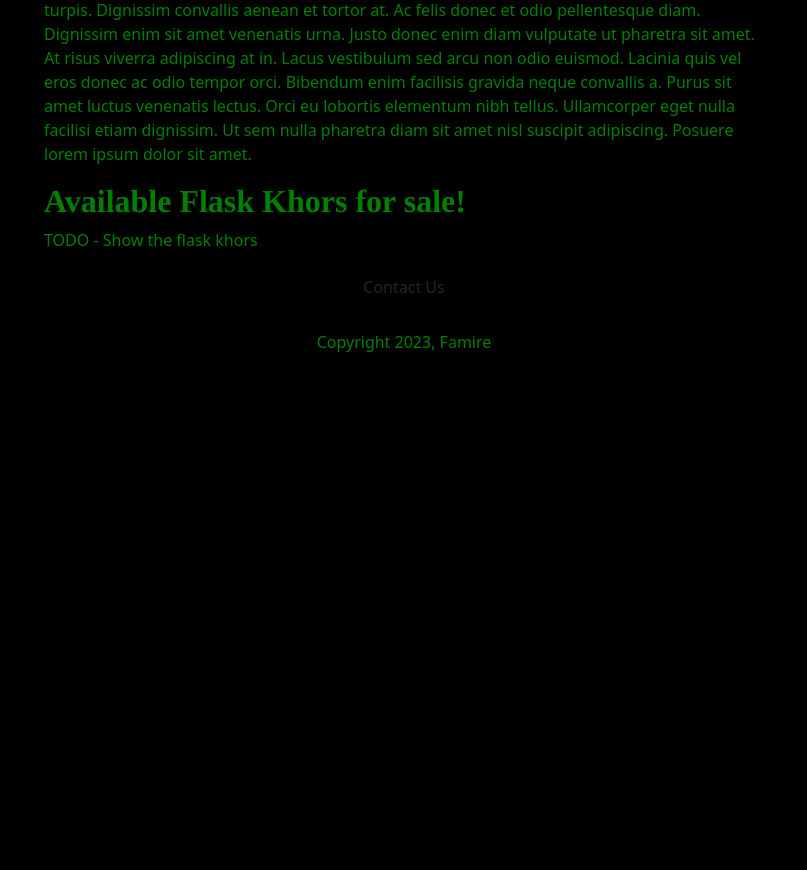
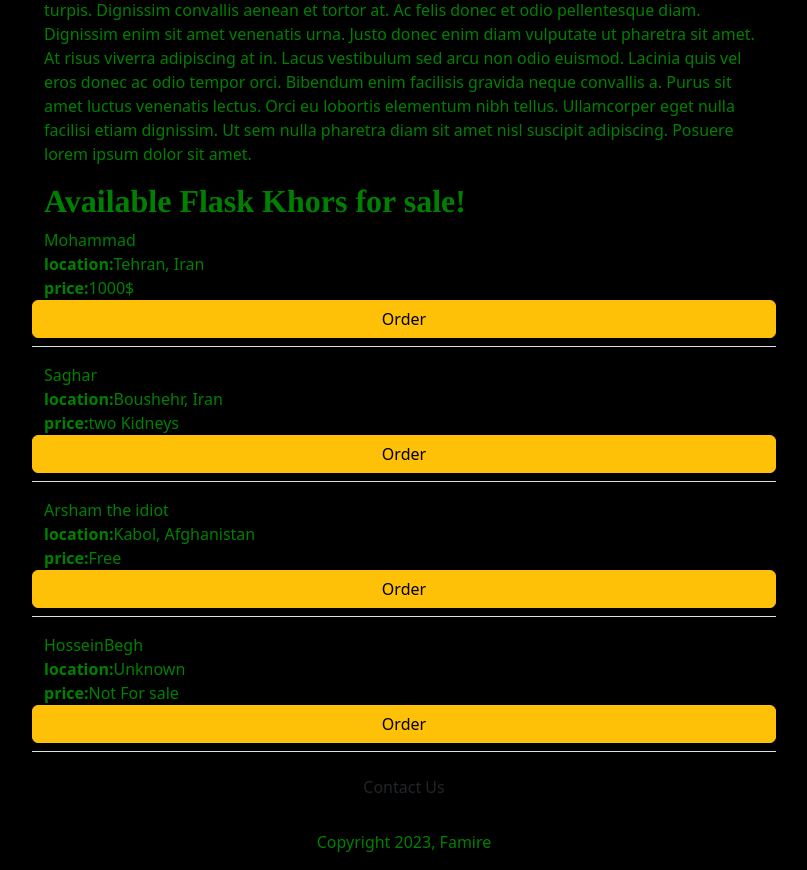
Before and after one commit to Mghelichi/flask-khor-tutorial, a Flask app: page / in a window 1280 px wide. Shown: the part 1255-2125 px from the top of the page, without its empty margins (236-1043 px from the left). Before the commit the page ends 1607 px from the top, so only its background shows below. Run offline with Flask 3, Linux system fonts and the light colour scheme.

Commit message:
many changes
...

```diff
--- a/app.py
+++ b/app.py
@@ -1,10 +1,41 @@
-from flask import Flask, render_template
+from flask import Flask, render_template, jsonify
 
 app = Flask(__name__)
 
+FLASKKHORS = [
+  {
+    'id' : 1,
+    'title' : "Mohammad",
+    'location' : 'Tehran, Iran',
+    'price' : '1000$'
+  } ,
+  {
+    'id' : 2,
+    'title' : "Saghar",
+    'location' : 'Boushehr, Iran',
+    'price' : 'two Kidneys'
+  },
+  {
+    'id' : 3,
+    'title' : "Arsham the idiot",
+    'location' : 'Kabol, Afghanistan',
+    'price' : 'Free'
+  },
+  {
+    'id' : 4,
+    'title' : "HosseinBegh",
+    'location' : 'Unknown',
+    'price' : 'Not For sale'
+  }
+]
 @app.route("/")
 def hello_world():
-  return render_template('home.html')
+  return render_template('home.html', flasks=FLASKKHORS,
+                        company_name='Famire')
+
+@app.route("/flasks")
+def list_flasks():
+  return jsonify(FLASKKHORS)
 
 if __name__ == '__main__':
   app.run(host='0.0.0.0', debug=True)
--- /dev/null
+++ b/templates/flaskitem.html
@@ -0,0 +1,14 @@
+<div class="border-bottom row" style="margin-bottom:16px;padding-bottom:8px">
+  <div class="col-10"
+  <h4>{{flask['title']}}</h4>
+  <div>
+    <b>location:</b>{{flask['location']}}
+  </div>
+   <div>
+   <b>price:</b>{{flask['price']}}
+  </div>
+</div>
+  <div class="col-2">
+  </div>
+  <button type="button" class="btn btn-warning">Order</button>
+</div>
--- a/templates/home.html
+++ b/templates/home.html
@@ -42,7 +42,9 @@
   </head>
  <body>
    <div id="container">
- <h1>Famire</h1>
+ <h1>
+   {{company_name}}
+ </h1>
    <img id="banner" src="https://flask-khor-tutorial--mahanghelichi.repl.co/static/101010.jpg"  class=center>
    <h2 style="text-align: center;">Flask khors</h2>
    <h2 style="text-align: center;">About flask khors</h2>
@@ -59,7 +61,11 @@ Tempor commodo ullamcorper a lacus vestibulum sed arcu non odio. Ullamcorper dig
 Dignissim enim sit amet venenatis urna. Justo donec enim diam vulputate ut pharetra sit amet. At risus viverra adipiscing at in. Lacus vestibulum sed arcu non odio euismod. Lacinia quis vel eros donec ac odio tempor orci. Bibendum enim facilisis gravida neque convallis a. Purus sit amet luctus venenatis lectus. Orci eu lobortis elementum nibh tellus. Ullamcorper eget nulla facilisi etiam dignissim. Ut sem nulla pharetra diam sit amet nisl suscipit adipiscing. Posuere lorem ipsum dolor sit amet.
    </p>
    <h2>Available Flask Khors for sale!</h2>
-   <p>TODO - Show the flask khors</p>
+   <div>
+    {% for flask in flasks %}
+{% include 'flaskitem.html' %}
+     {% endfor%}
+   </div>
      <div style="text-align:center;">
    <button class="btn btn-succes">Contact Us</button>
        <p class="mt-4">Copyright 2023, Famire</p>
```
Also changed, not shown: 1 other file.
